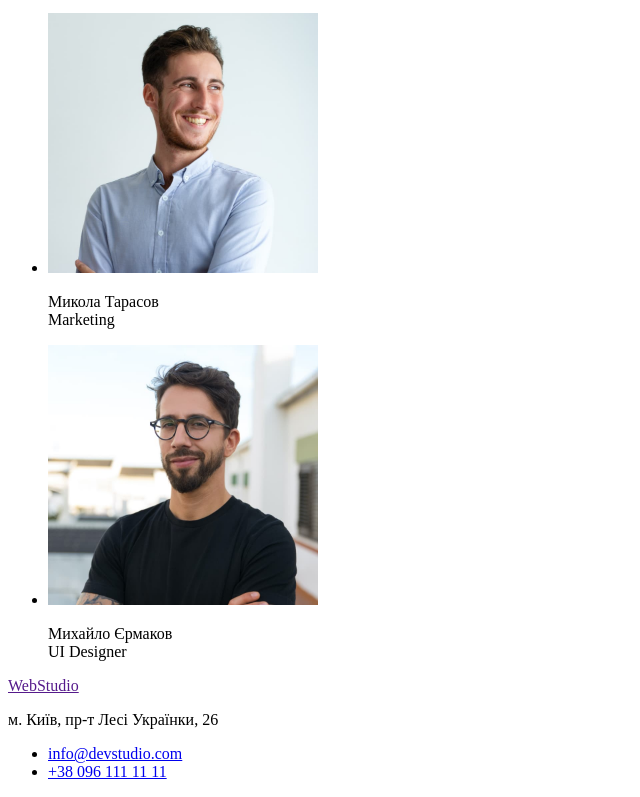
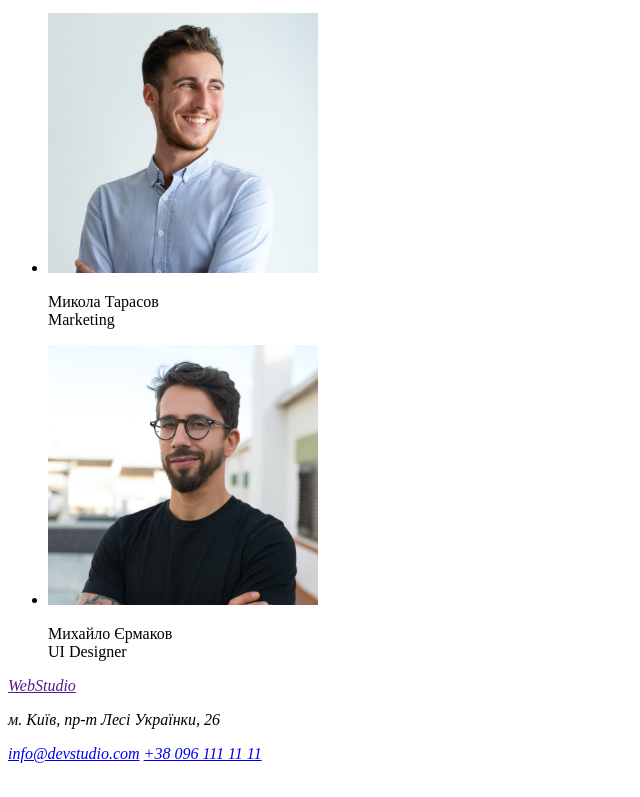
Before and after one commit to Danyashe/goit-markup-hw-01, a plain HTML site: page index.html in a window 1280 px wide. Shown: the part 2299-3096 px from the top of the page, without its empty margins (0-640 px from the left). After the commit the page ends 3070 px from the top, so only its background shows below. Drawn offline with Linux system fonts and the light colour scheme.

Commit message:
Update index.html

```diff
--- a/index.html
+++ b/index.html
@@ -98,12 +98,12 @@
         </ul>
     </section>
     <footer>
-        <a href="">WebStudio</a>
-        <p>м. Київ, пр-т Лесі Українки, 26</p>
-        <ul>
-            <li><a href="info@devstudio.com">info@devstudio.com</a></li>
-            <li><a href="+380961111111">+38 096 111 11 11</a></li>
-        </ul>
+        <address>
+            <a href="">WebStudio</a>
+            <p>м. Київ, пр-т Лесі Українки, 26</p>
+            <a href="info@devstudio.com">info@devstudio.com</a>
+            <a href="+380961111111">+38 096 111 11 11</a>
+        </address>
     </footer>
 </body>
 </html>
```
